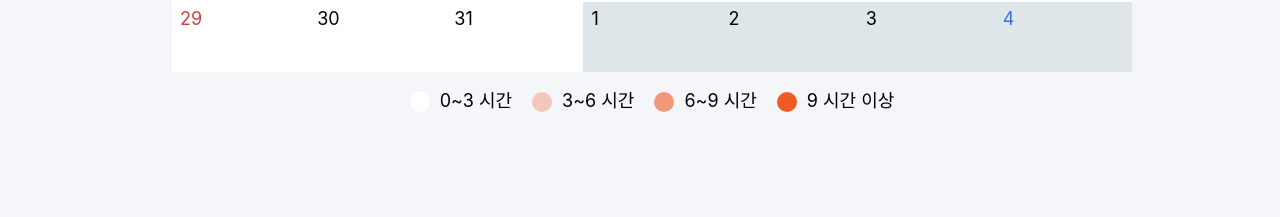
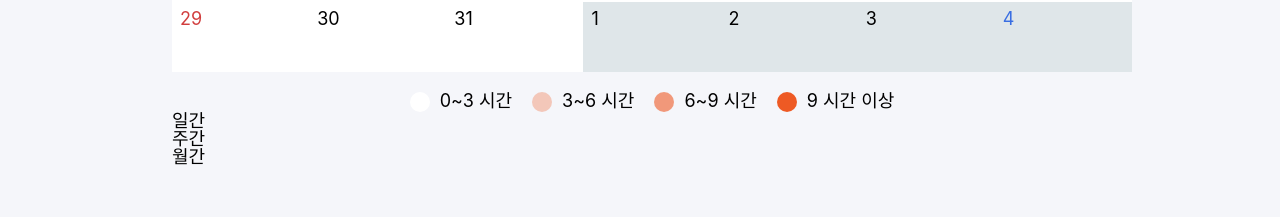
Before and after one commit to kimyouknow/yulpum, a React (Create React App) app in the folder client/: page /stat in a window 1280 px wide. Shown: the part 446-663 px from the top of the page. Built offline with nearby package versions, Linux system fonts and the light colour scheme; no server answers.

Commit message:
build Stat inner Menu

```diff
--- /dev/null
+++ b/client/src/Components/StatInnerMenu.js
@@ -0,0 +1,30 @@
+import React from "react";
+import styled from 'styled-components';
+import {withRouter, Link, Route} from "react-router-dom";
+
+const InnerMenu = styled.div``;
+
+const Menus = styled.ul``;
+
+const Menu = styled.li``;
+
+
+const StatInnerMenu = () => {
+    return (
+        <InnerMenu>
+            <Menus>
+                <Menu>
+                    <Link >일간</Link>
+                </Menu>
+                <Menu>
+                    <Link >주간</Link>
+                </Menu>
+                <Menu>
+                    <Link >월간</Link>
+                </Menu>
+            </Menus>
+        </InnerMenu>
+    )
+}
+
+export default StatInnerMenu;
--- a/client/src/Routes/Stat/StatContainer.js
+++ b/client/src/Routes/Stat/StatContainer.js
@@ -20,14 +20,15 @@ const StatContainer = () => {
             month: renderMonth,
             token: tokenData
         }
-        console.log(body);
+
         dispatch(getCalendar(body))
             .then(response => {
-                const {isSuccess, body} = response.payload;
+                console.log(response)
+                const {isSuccess, ret} = response.payload;
                 if (!isSuccess) {
                     alert("Error!");
                 }
-                console.log(body);
+                console.log(ret);
             })
         // const serverData =  [
         //     {
--- a/client/src/Routes/Stat/StatPresenter.js
+++ b/client/src/Routes/Stat/StatPresenter.js
@@ -1,5 +1,6 @@
 import React from "react";
 import styled from 'styled-components';
+import StatInnerMenu from "../../Components/StatInnerMenu";
 
 const Container = styled.div`
     max-width: 960px;
@@ -147,6 +148,7 @@ const StatPresenter = ({today, weeks, dates, handleNextMonth, handleLastMonth, h
                         <TimeIndicatorColor /> 9 시간 이상
                     </TimeIndicator>
                 </TimeIndicatorContainer>
+                <StatInnerMenu />
         </Container>
     )
 }
```
